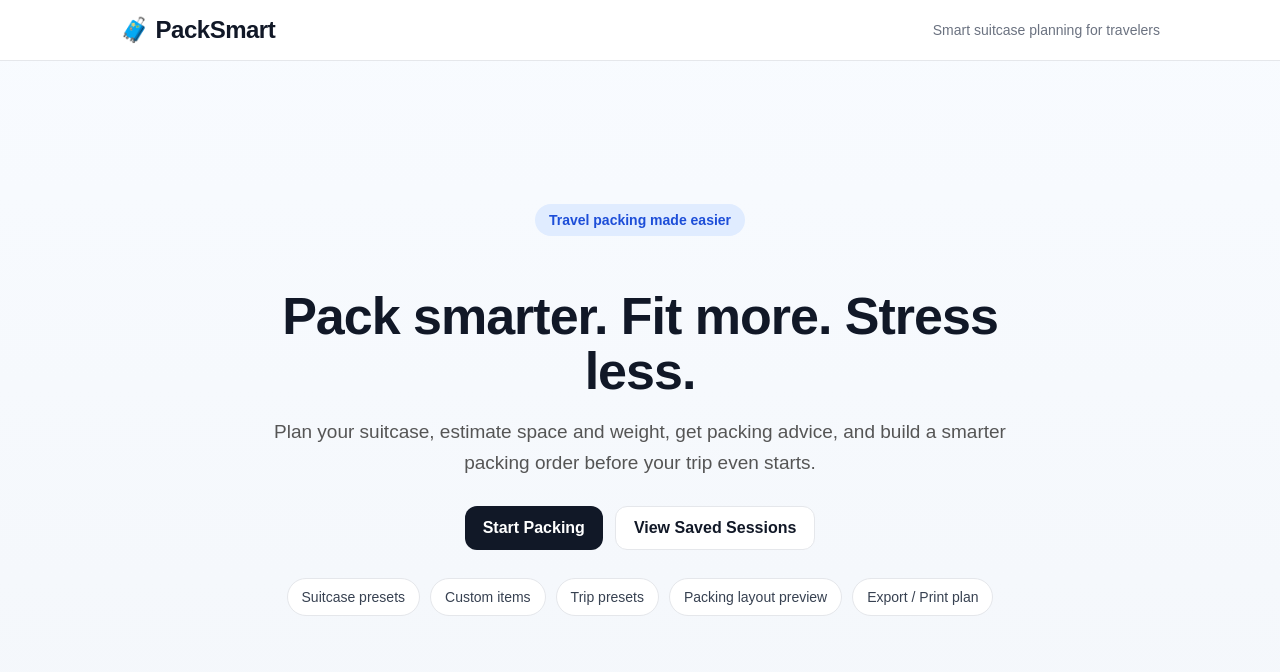
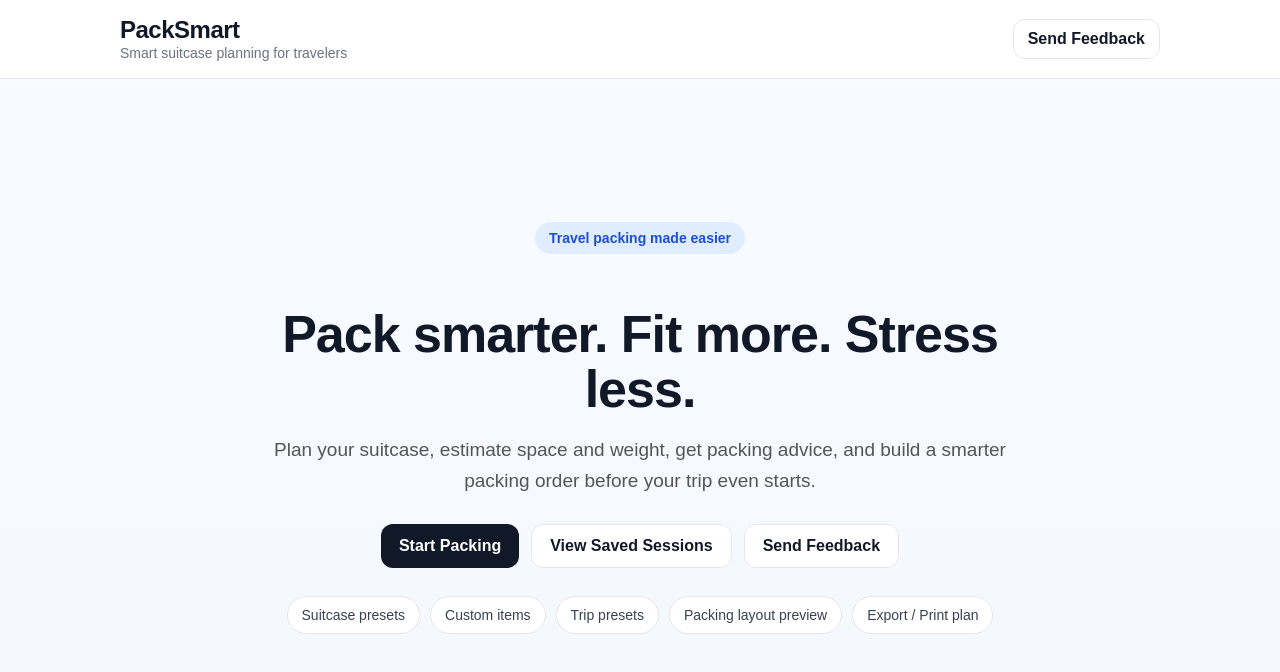
Before and after one commit to Georgesakran/packsmart, a React (Create React App) app in the folder client/: page / in a window 1280 px wide. Shown: the top 672 px of the page. Built offline with nearby package versions, Linux system fonts and the light colour scheme; no server answers.

Commit message:
Add feedback button and Google Form link

```diff
--- a/client/src/components/Navbar.js
+++ b/client/src/components/Navbar.js
@@ -1,12 +1,24 @@
 import React from "react";
 import "../styles/Navbar.css";
+import { FEEDBACK_URL } from "../config";
 
 function Navbar() {
   return (
     <nav className="navbar">
       <div className="navbar-inner">
-        <h2 className="navbar-logo">🧳 PackSmart</h2>
-        <span className="navbar-tagline">Smart suitcase planning for travelers</span>
+        <div>
+          <h2 className="navbar-logo">PackSmart</h2>
+          <span className="navbar-tagline">Smart suitcase planning for travelers</span>
+        </div>
+
+        <a
+          href={FEEDBACK_URL}
+          target="_blank"
+          rel="noreferrer"
+          className="navbar-feedback-btn"
+        >
+          Send Feedback
+        </a>
       </div>
     </nav>
   );
--- /dev/null
+++ b/client/src/config.js
@@ -0,0 +1 @@
+export const FEEDBACK_URL = "https://docs.google.com/forms/d/e/1FAIpQLSd7GsPX4lQs2d7LTUxW33FtDtHl1tR-hNmuT-5b1exd7m_EWw/viewform?usp=header";
--- a/client/src/pages/HomePage.js
+++ b/client/src/pages/HomePage.js
@@ -1,6 +1,7 @@
 import React from "react";
 import { useNavigate } from "react-router-dom";
 import "../styles/HomePage.css";
+import { FEEDBACK_URL } from "../config";
 
 function HomePage() {
   const navigate = useNavigate();
@@ -25,6 +26,15 @@ function HomePage() {
           <button className="secondary-btn" onClick={() => navigate("/sessions")}>
             View Saved Sessions
           </button>
+
+          <a
+            href={FEEDBACK_URL}
+            target="_blank"
+            rel="noreferrer"
+            className="secondary-btn home-link-btn"
+          >
+            Send Feedback
+          </a>
         </div>
 
         <div className="home-feature-list">
--- a/client/src/styles/HomePage.css
+++ b/client/src/styles/HomePage.css
@@ -60,6 +60,12 @@
   color: #374151;
 }
 
+.home-link-btn {
+  display: inline-flex;
+  align-items: center;
+  justify-content: center;
+}
+
 @media (max-width: 768px) {
   .home-page {
     min-height: auto;
--- a/client/src/styles/Navbar.css
+++ b/client/src/styles/Navbar.css
@@ -27,7 +27,30 @@
   color: #6b7280;
   font-size: 14px;
 }
+.navbar-feedback-btn {
+  display: inline-flex;
+  align-items: center;
+  justify-content: center;
+  padding: 10px 14px;
+  border: 1px solid #e5e7eb;
+  border-radius: 12px;
+  background: #fff;
+  color: #111827;
+  font-weight: 600;
+  transition: 0.2s ease;
+}
 
+.navbar-feedback-btn:hover {
+  background: #f9fafb;
+  transform: translateY(-1px);
+}
+
+@media (max-width: 768px) {
+  .navbar-feedback-btn {
+    width: 100%;
+    margin-top: 6px;
+  }
+}
 @media (max-width: 768px) {
   .navbar-inner {
     padding: 14px;
```
